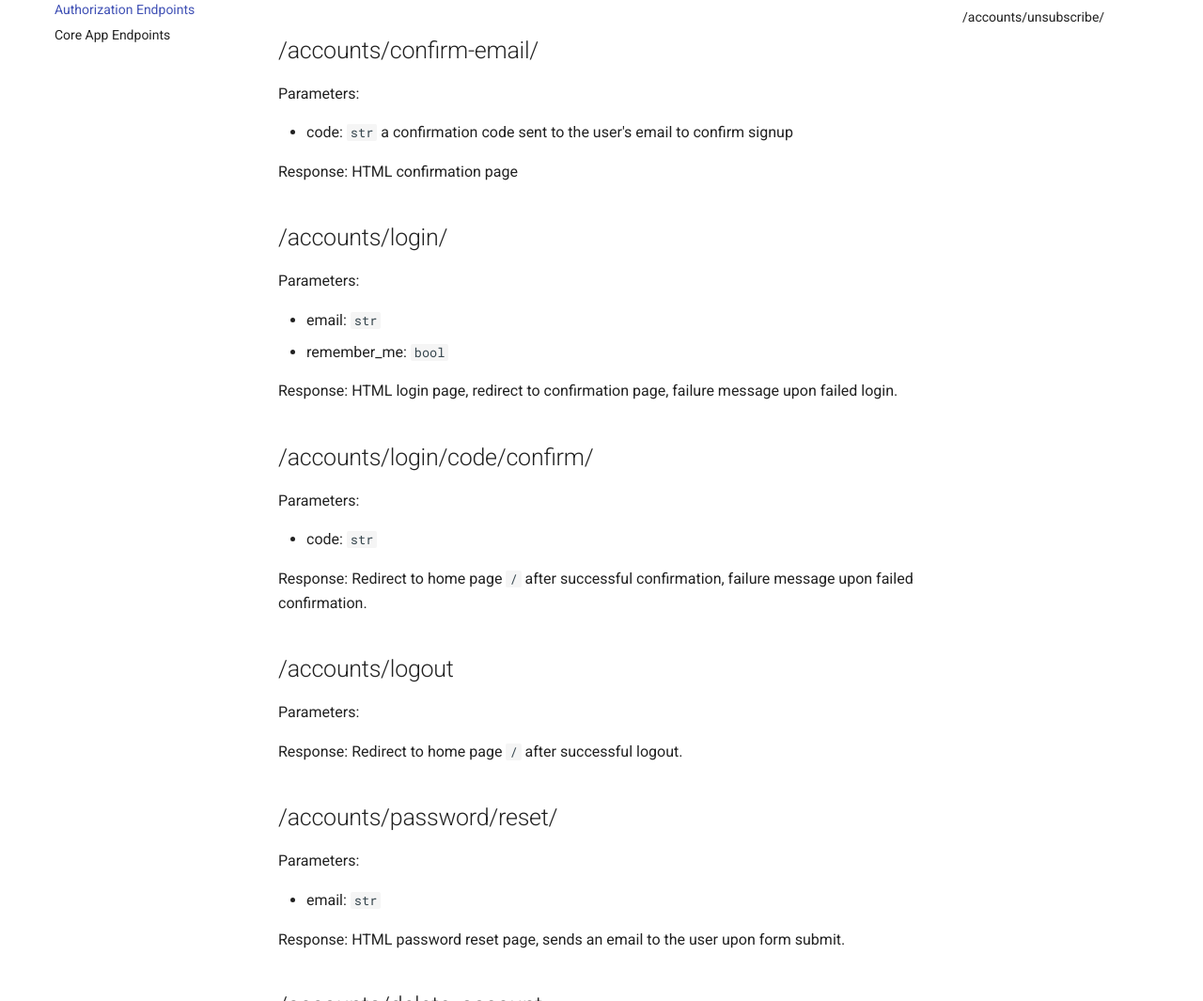
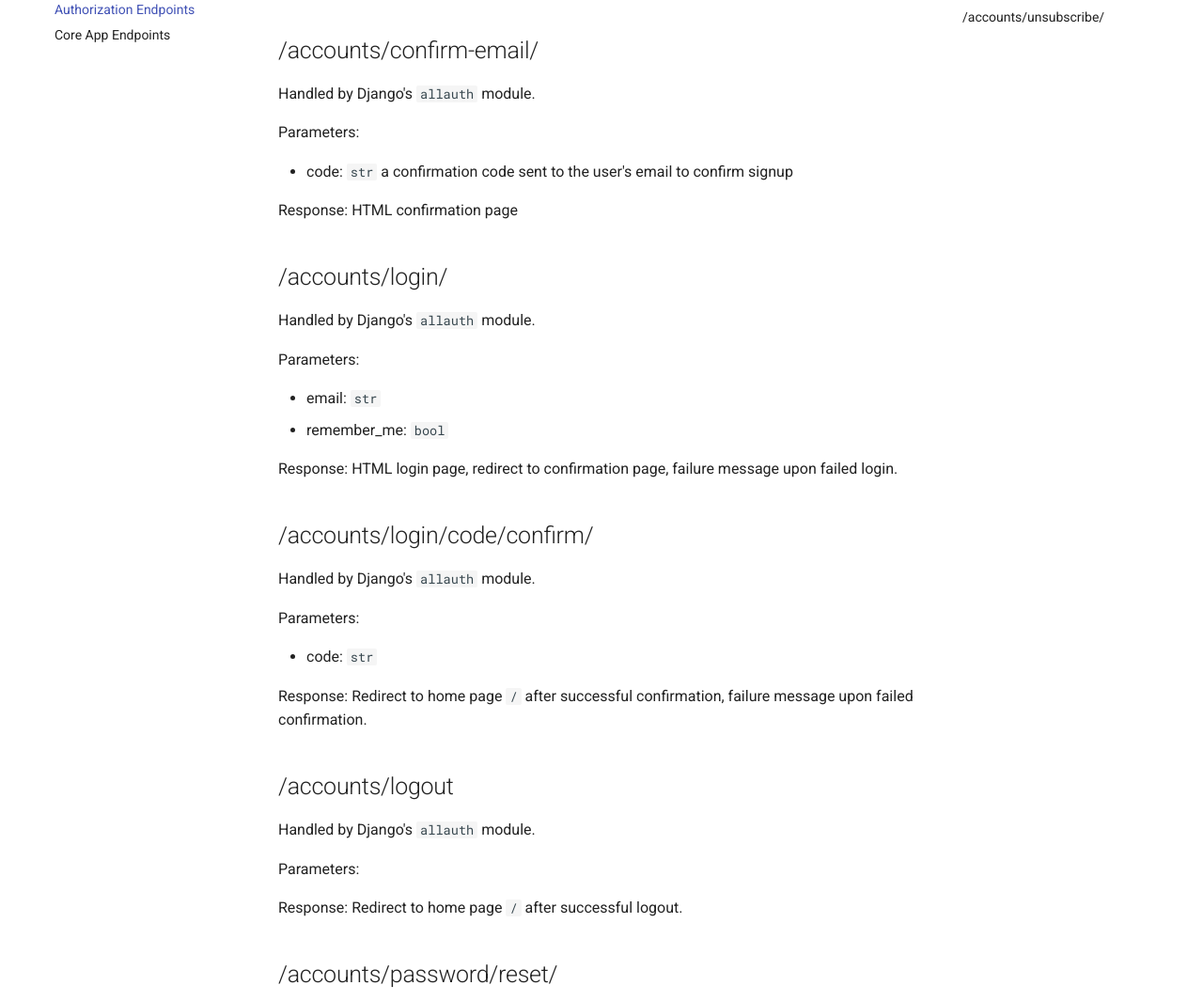
Before and after one commit to uchicago-capp-30320/BILLinois, an MkDocs documentation site: the page built from docs/endpoints/auth.md, in a window 1280 px wide and 1400 px high, cut to the strip 335-1400 px from the top of the window. Shown: the whole strip at 94% size. Built offline with MkDocs 1.6.1 and Material for MkDocs 9.7.7, drawn with Linux system fonts in a browser that asks for light colours; some of the changed text lies outside the part shown.

Commit message:
cite allauth in login docs

```diff
--- a/docs/endpoints/auth.md
+++ b/docs/endpoints/auth.md
@@ -8,6 +8,8 @@
 
 ## /accounts/confirm-email/
 
+Handled by Django's `allauth` module.
+
 Parameters:
 
 - code: `str` a confirmation code sent to the user's email to confirm signup
@@ -15,6 +17,8 @@ Parameters:
 Response: HTML confirmation page
 
 ## /accounts/login/
+
+Handled by Django's `allauth` module.
 
 Parameters:
 
@@ -25,6 +29,8 @@ Response: HTML login page, redirect to confirmation page, failure message upon f
 
 ## /accounts/login/code/confirm/
 
+Handled by Django's `allauth` module.
+
 Parameters:
 
 - code: `str`
@@ -33,11 +39,15 @@ Response: Redirect to home page `/` after successful confirmation, failure messa
 
 ## /accounts/logout
 
+Handled by Django's `allauth` module.
+
 Parameters:
 
 Response: Redirect to home page `/` after successful logout.
 
 ## /accounts/password/reset/
+
+Handled by Django's `allauth` module.
 
 Parameters:
 
```
